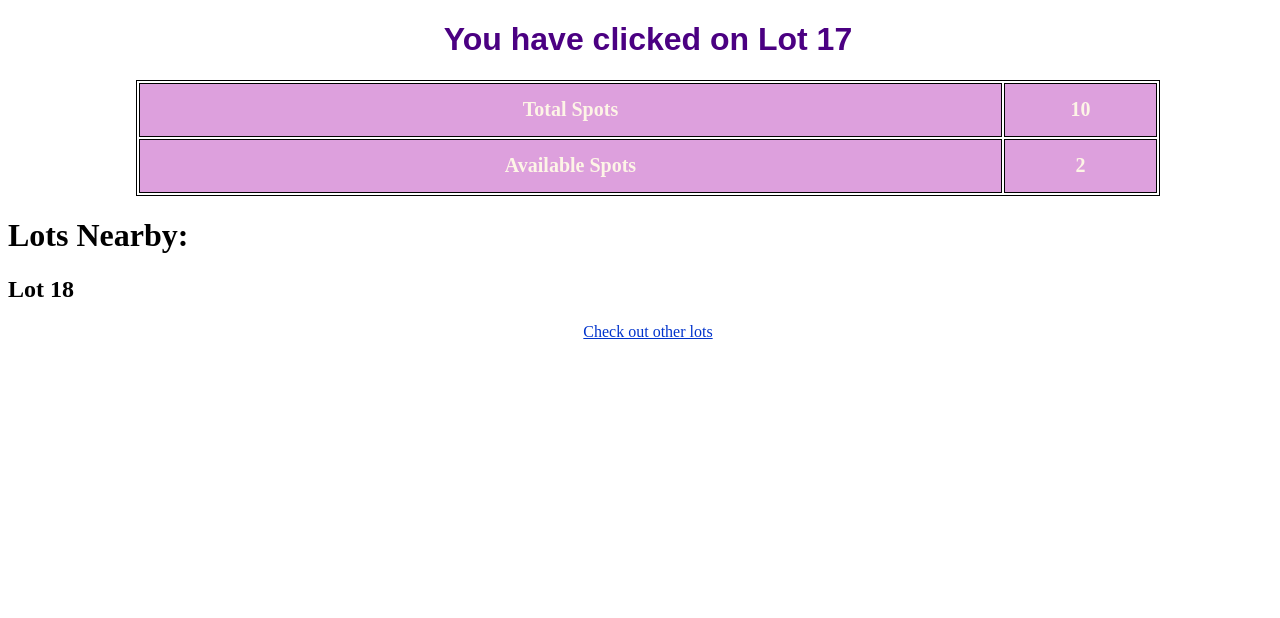
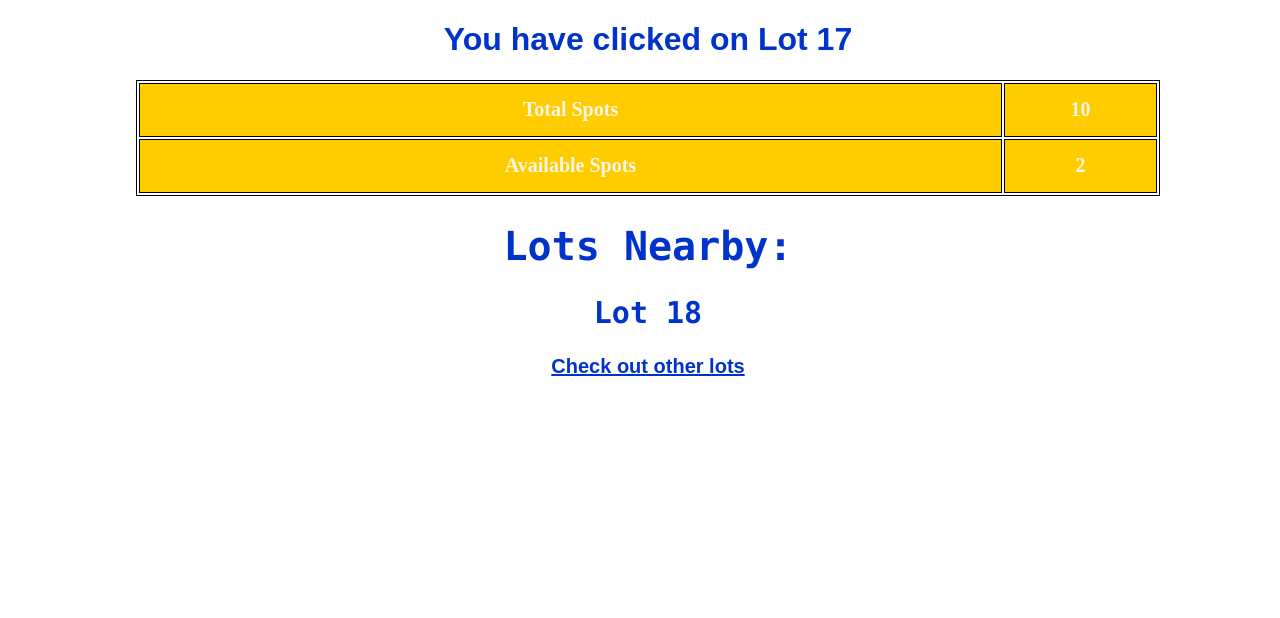
Before and after one commit to brito46/ParkTCNJ_repo, a Flask app: page /seventeen in a window 1280 px wide. Shown: the top 618 px of the page. Run offline with Flask 2, Linux system fonts and the light colour scheme; lists and menus that the app fills with data are empty.

Commit message:
adjusted the css file based on the changes in the html pages

```diff
--- a/static/style.css
+++ b/static/style.css
@@ -5,6 +5,23 @@ a:hover {
 
 a {
     color: #0033cc;
+    font-family: Arial;
+}
+
+h1, h2, h3 {
+    color: #0033cc;
+}
+
+.lots {
+    text-align: center;
+    font-size: 20px;
+    font-family: Monaco;
+}
+
+.home {
+    font-size: 20px;
+    font-weight: bold;
+    text-align: center;
 }
 
 
@@ -39,22 +56,22 @@ a {
 
 .five {
     padding: 40px;
-    border: 1px solid #ffcc00;
+    border: 4px solid #ffcc00;
 }
 
 .sixteen {
     padding: 40px;
-    border: 1px solid #ffcc00;
+    /* border: 4px solid #ffcc00; */
 }
 
 .seventeen {
     padding: 40px;
-    border: 1px solid #ffcc00;
+    border: 4px solid #ffcc00;
 }
 
 .home-button {
     padding: 40px;
-    border: 1px solid #ffcc00;
+    border: 4px solid #ffcc00;
 }
 .aligner {
     font-family: Arial;
@@ -74,45 +91,31 @@ a {
 /*------------------------------------------ Above is the styling for the home page -------------------------------------------------------*/
 .lot16-p {
     text-align: center;
-    color: cornflowerblue;
+    color: #0033cc;
     font-family: Arial;
 }
 
-.lot16-a {
-    text-align: center;
-}
 
 /*------------------------------------------ Above is the styling for the lot16 page -------------------------------------------------------*/
 
 
 .lot5-p {
     text-align: center;
-    color: indigo;
+    color:  #0033cc;
     font-family: Arial;
     font-weight: bold;
 }
 
-.lot5-a {
-    text-align: center;
-}
 
 /*------------------------------------------ Above is the styling for the lot5 page -------------------------------------------------------*/
 
 .lot17-p {
     text-align: center;
-    color: indigo;
+    color:  #0033cc;
     font-family: Arial;
 }
 
-.lot17-a {
-    text-align: center;
-}
-
 /*------------------------------------------ Above is the styling for the lot17 page -------------------------------------------------------*/
-
-.map-home-a {
-    text-align: center;
-}
 
 .map-image-p {
     text-align: center;
@@ -137,7 +140,7 @@ td {
 th {
     border: 1px solid black;
     height: 50px;
-    background-color: #DDA0DD;
+    background-color: #ffcc00;
     color: #FDF5E6;
     font-size: 20px;
 }
```
